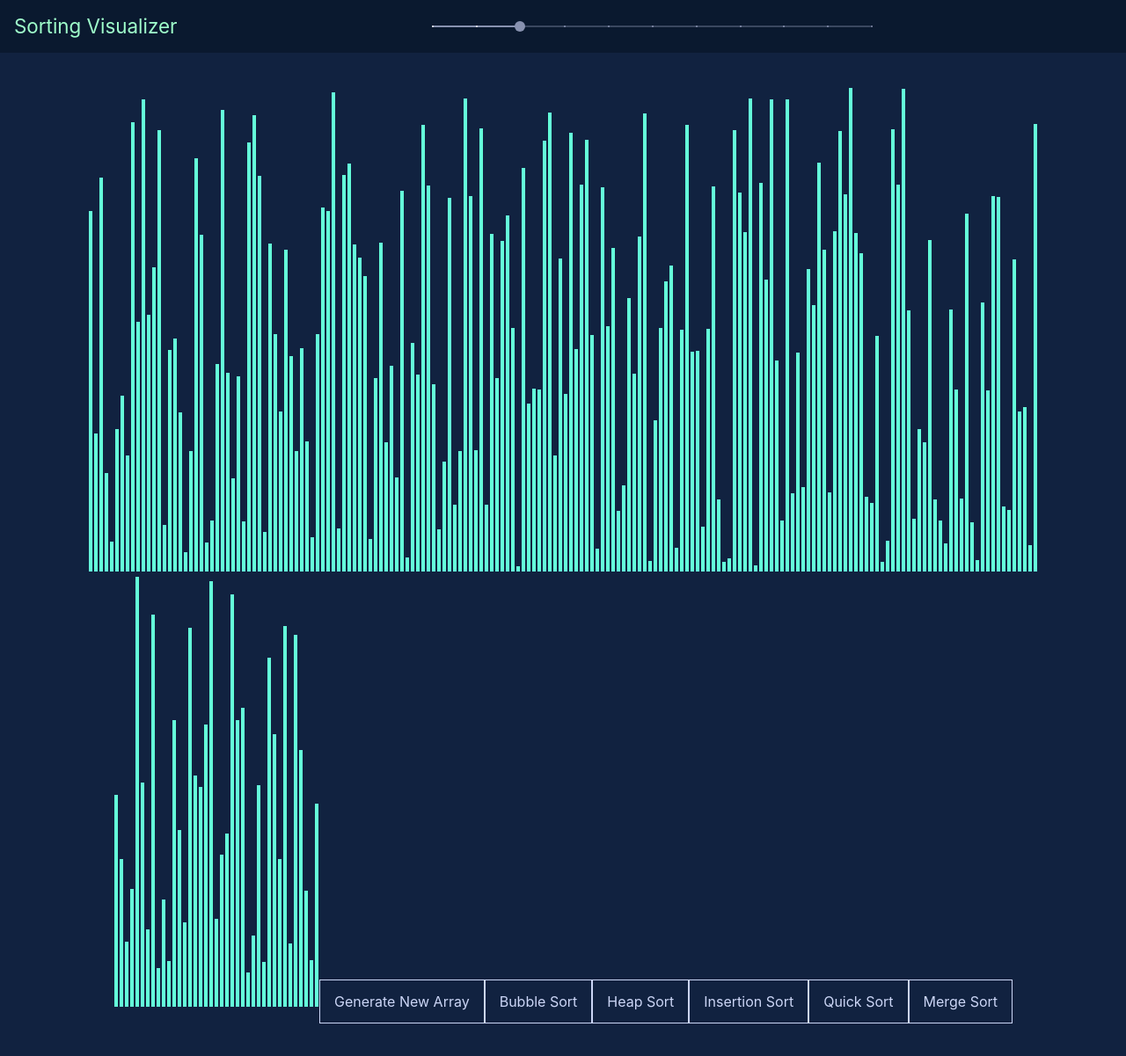
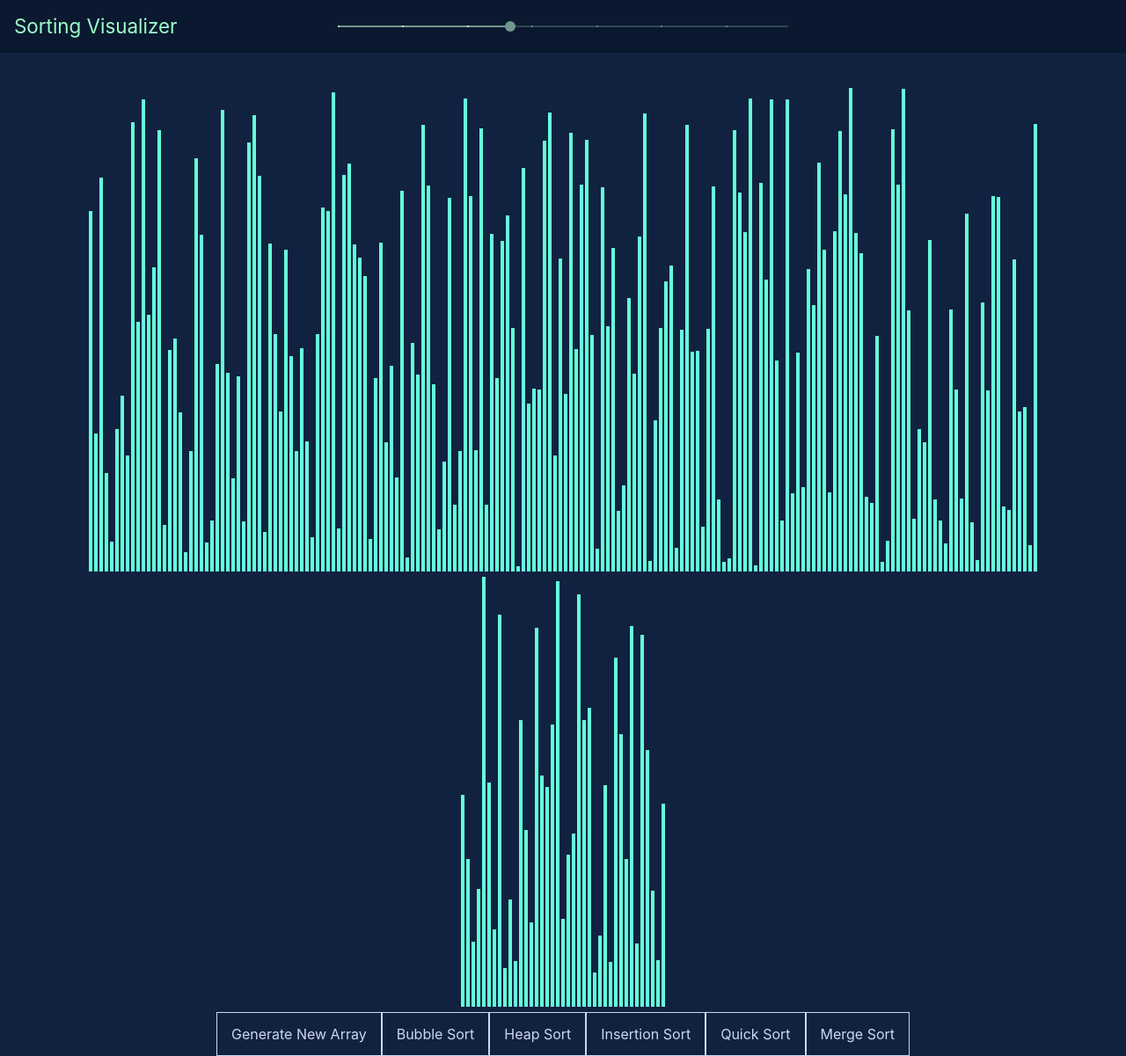
Before and after one commit to salazarbrandon1257/sorting-visualizer, a React (Create React App) app: page / in a window 1280 px wide. Shown: the whole page at 88% size. Before the commit the page ends 1164 px from the top, so only its background shows below. Built offline with nearby package versions, Linux system fonts and the light colour scheme.

Commit message:
main2 : Made slider look nice, fixed bug with button, and cleaned code, still need to add slider functionality

```diff
--- a/src/App.js
+++ b/src/App.js
@@ -2,11 +2,10 @@ import React from 'react';
 import SortingVisualizer from './SortingVisualizer/SortingVisualizer';
 import './App.css';
 import '../node_modules/bootstrap/dist/css/bootstrap.min.css';
-import { BrowserRouter as Router, Route, Switch } from "react-router-dom";
+import { BrowserRouter as Router } from "react-router-dom";
 import { NavigationBar } from './components/NavigationBar';
 
 function App() {
-  const isBackgroundRed = true;
   return (
     <div className="App">
       <React.Fragment>
--- a/src/SortingVisualizer/SortingVisualizer.css
+++ b/src/SortingVisualizer/SortingVisualizer.css
@@ -9,6 +9,10 @@
   width: 4px;
   display: inline-block;
   margin: 0 1px;
+}
+
+.buttons-container {
+  clear:both;
 }
 
 button {
@@ -25,9 +29,11 @@ button {
   margin-left: 15px;
   font-size: var(--fz-xs);
 }
+
 button:hover {
   color: #3dc9a8;
 }
+
 button:active {
   transform: scale(0.98);
   box-shadow: 3px 2px 22px 1px rgba(0, 0, 0, 0.24);
--- a/src/SortingVisualizer/SortingVisualizer.jsx
+++ b/src/SortingVisualizer/SortingVisualizer.jsx
@@ -193,13 +193,15 @@ export default class SortingVisualizer extends React.Component {
               height: `${value}px`,
             }}></div>
         ))}
+        <div className="buttons-container">
         <button variant="secondary" onClick={() => this.resetArray()}>Generate New Array</button>
         <button onClick={() => this.bubbleSort()}>Bubble Sort</button>
         <button onClick={() => this.heapSort()}>Heap Sort</button>
         <button onClick={() => this.insertionSort()}>Insertion Sort</button>
         <button onClick={() => this.quickSort()}>Quick Sort</button>
         <button onClick={() => this.mergeSort()}>Merge Sort</button>
-      </div>
+        </div>
+        </div>
     );
   }
 }
--- a/src/components/NavigationBar.js
+++ b/src/components/NavigationBar.js
@@ -1,41 +1,10 @@
 import React from 'react';
-import { Nav, Navbar } from 'react-bootstrap';
+import { Navbar } from 'react-bootstrap';
 import styled from 'styled-components';
-import { makeStyles } from '@material-ui/core/styles';
-import Typography from '@material-ui/core/Typography';
 import Slider from '@material-ui/core/Slider';
-import { lightBlue } from '@material-ui/core/colors';
-
-const useStyles = makeStyles({
-  root: {
-    width: 300,
-  },
-});
 
 function valuetext(value) {
   return `${value}°C`;
-}
-
-export default function DiscreteSlider() {
-  const classes = useStyles();
-
-  return (
-    <div className={classes.root}>
-      <Typography id="discrete-slider" gutterBottom>
-        Temperature
-      </Typography>
-      <Slider
-        defaultValue={30}
-        getAriaValueText={valuetext}
-        aria-labelledby="discrete-slider"
-        valueLabelDisplay="auto"
-        step={10}
-        marks
-        min={10}
-        max={110}
-      />
-    </div>
-  );
 }
 
 
@@ -50,14 +19,11 @@ const Styles = styled.div`
     color: #9FFFCB;
     &:hover { color: white; }
   }
-  .form-center {
+  .MuiSlider-root {
     position: absolute !important;
     left: 25%;
     right: 25%;
-  }
-  .MuiSlider-root {
-      color: #8892b0;
-      width: 100%;
+    color: #6f978e;
     cursor: pointer;
     height: 2px;
     display: inline-block;
@@ -72,22 +38,17 @@ const Styles = styled.div`
 
 export const NavigationBar = () => (
   <Styles>
-
     <Navbar expand="lg">
-
       <Navbar.Brand href="/">Sorting Visualizer</Navbar.Brand>
-      <Nav.Item> </Nav.Item>
-      <Navbar.Toggle aria-controls="basic-navbar-nav" className= "justify-content-center"/>
+      <Navbar.Toggle aria-controls="basic-navbar-nav" />
       <Slider
-      className= "justify-content-center"
-        defaultValue={30}
+        defaultValue={90}
         getAriaValueText={valuetext}
         aria-labelledby="discrete-slider"
-        valueLabelDisplay="auto"
-        step={10}
+        step={30}
         marks
         min={10}
-        max={110}
+        max={219}
       />
     </Navbar>
   </Styles>
--- a/src/sortingAlgorithms/BubbleSort.js
+++ b/src/sortingAlgorithms/BubbleSort.js
@@ -2,7 +2,6 @@ export function getBubbleSortAnimations(array) {
     const animations = [];
     const index = [];
     if (array.length <= 1) return array;
-    const auxiliaryArray = array.slice();
     doBubble(array, animations, index);
     const combine = [animations, index];
     return combine;
--- a/src/sortingAlgorithms/HeapSort.js
+++ b/src/sortingAlgorithms/HeapSort.js
@@ -2,7 +2,6 @@ export function getHeapSortAnimations(array) {
     const animations = [];
     const index = [];
     if (array.length <= 1) return array;
-    const auxiliaryArray = array.slice();
     doHeap(array, animations, index);
     const combine = [animations, index];
     return combine;
@@ -51,7 +50,7 @@ function doHeap(array, animations, index) {
         largest = r;
 
       // Swap and continue heapifying if root is not largest
-      if (largest != i) {
+      if (largest !== i) {
         let temp = array[i];
 
         animations.push([i, largest]);
--- a/src/sortingAlgorithms/InsertionSort.js
+++ b/src/sortingAlgorithms/InsertionSort.js
@@ -1,7 +1,6 @@
 export function getInsertionSortAnimations(array) {
     const animations = [];
     if (array.length <= 1) return array;
-    const auxiliaryArray = array.slice();
     doInsertion(array, animations);;
     return animations;
   }
```
Lines whose indentation alone changed are shown as unchanged.
